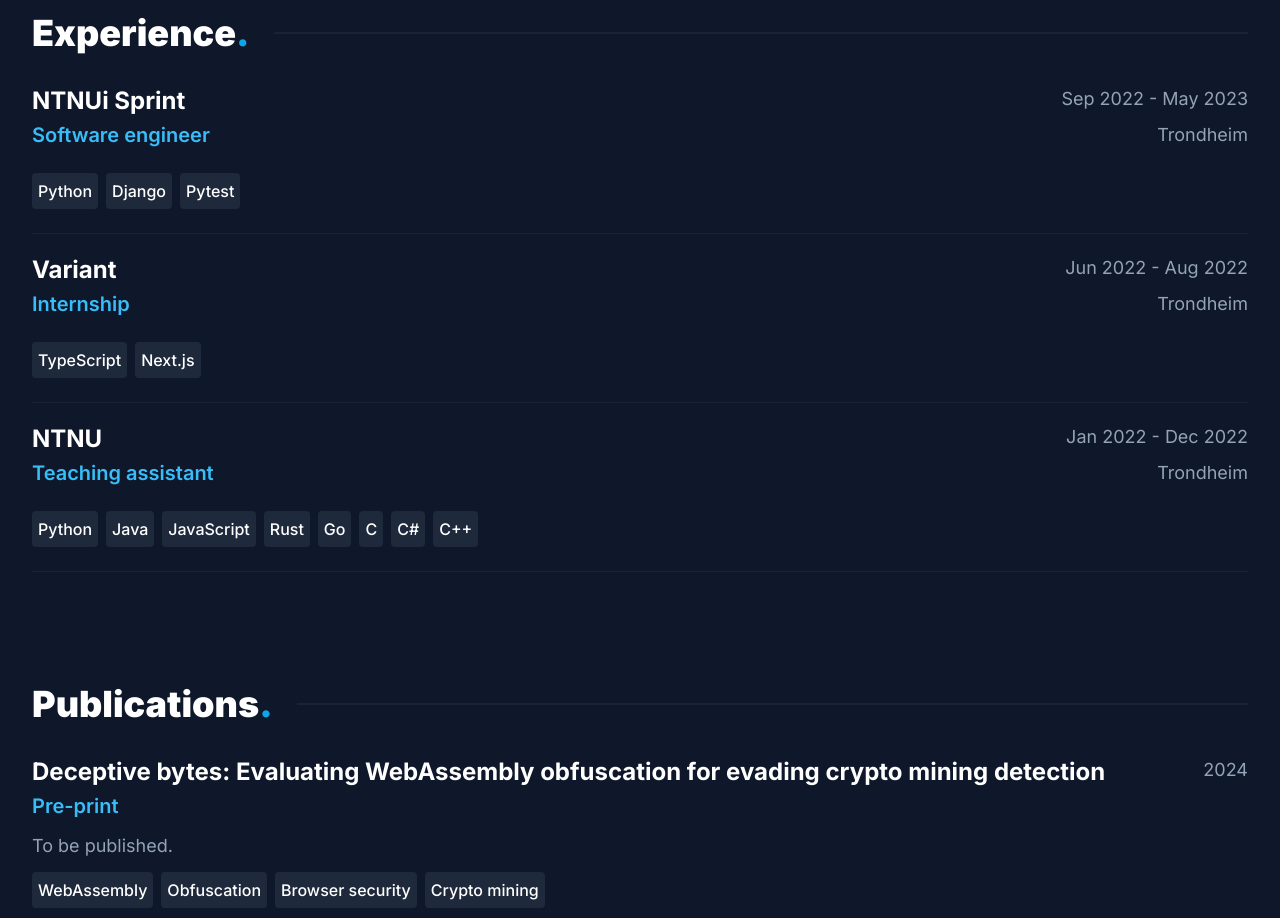
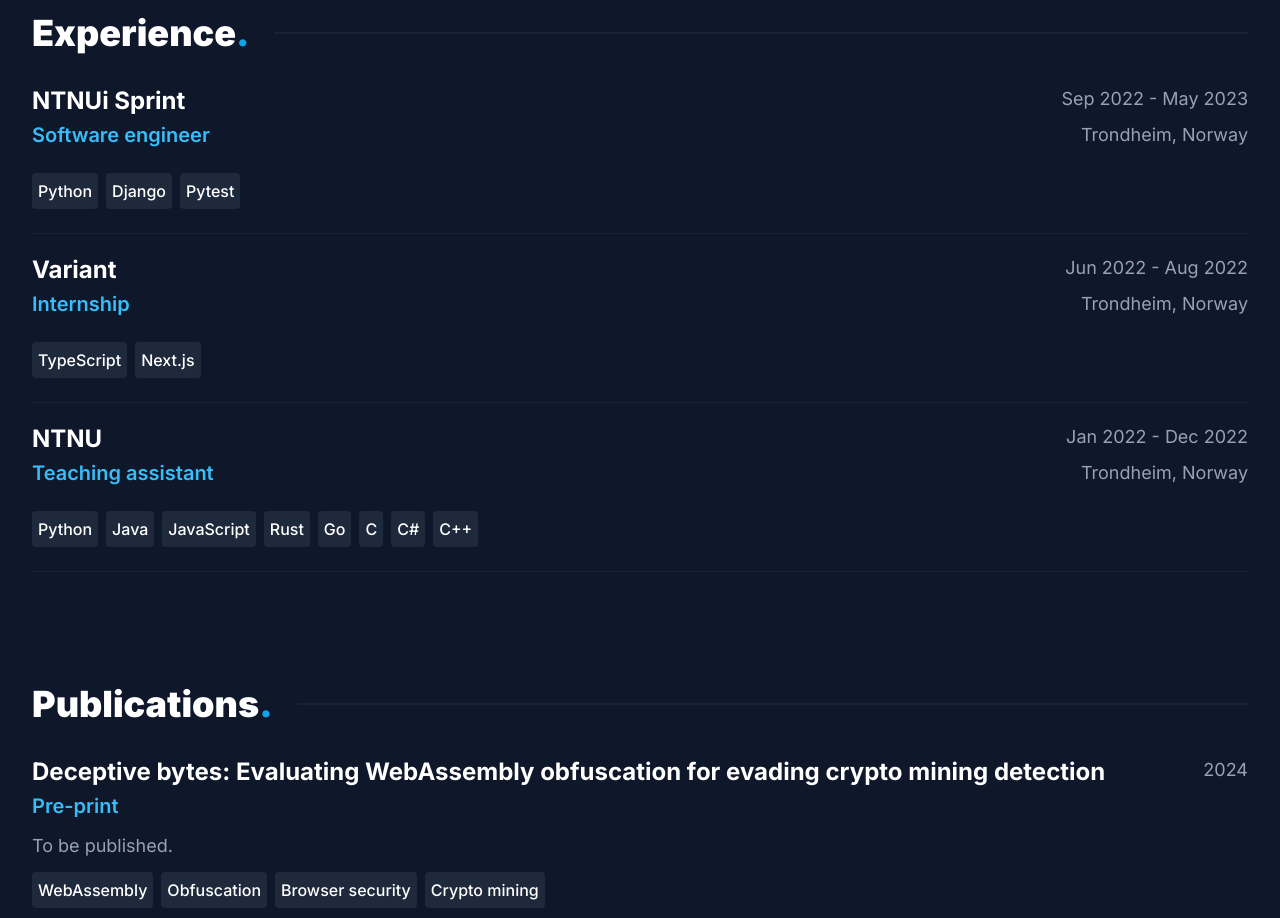
Before and after one commit to HakonHarnes/website, a Next.js app: page / in a window 1280 px wide. Shown: the part 1860-2778 px from the top of the page. Built offline with nearby package versions, Linux system fonts and the light colour scheme.

Commit message:
chore: add country to experience location

```diff
--- a/app/components/ExperienceSection.tsx
+++ b/app/components/ExperienceSection.tsx
@@ -10,7 +10,7 @@
           company="NTNUi Sprint"
           position="Software engineer"
           date="Sep 2022 - May 2023"
-          location="Trondheim"
+          location="Trondheim, Norway"
           description=""
           technologies={["Python", "Django", "Pytest"]}
         />
@@ -18,7 +18,7 @@
           company="Variant"
           position="Internship"
           date="Jun 2022 - Aug 2022"
-          location="Trondheim"
+          location="Trondheim, Norway"
           description=""
           technologies={["TypeScript", "Next.js"]}
         />
@@ -26,7 +26,7 @@
           company="NTNU"
           position="Teaching assistant"
           date="Jan 2022 - Dec 2022"
-          location="Trondheim"
+          location="Trondheim, Norway"
           description=""
           technologies={[
             "Python",
```
